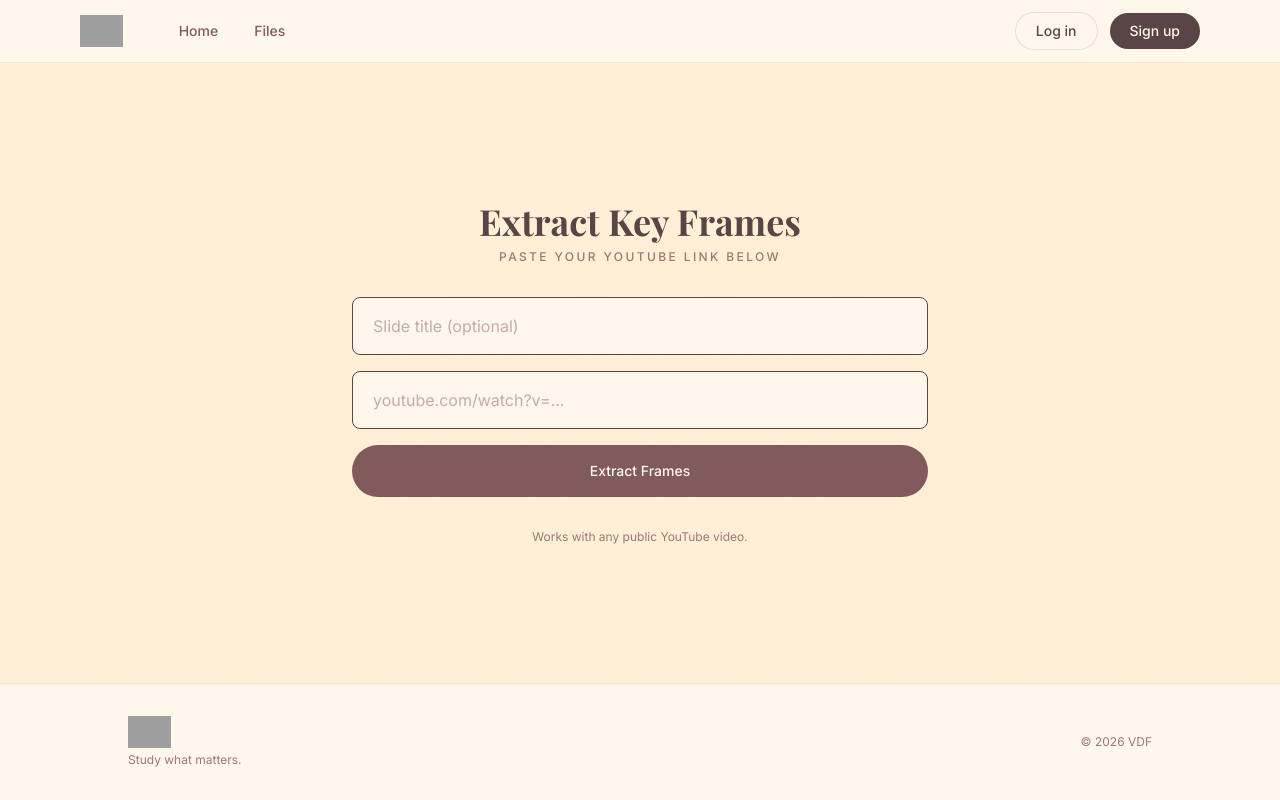
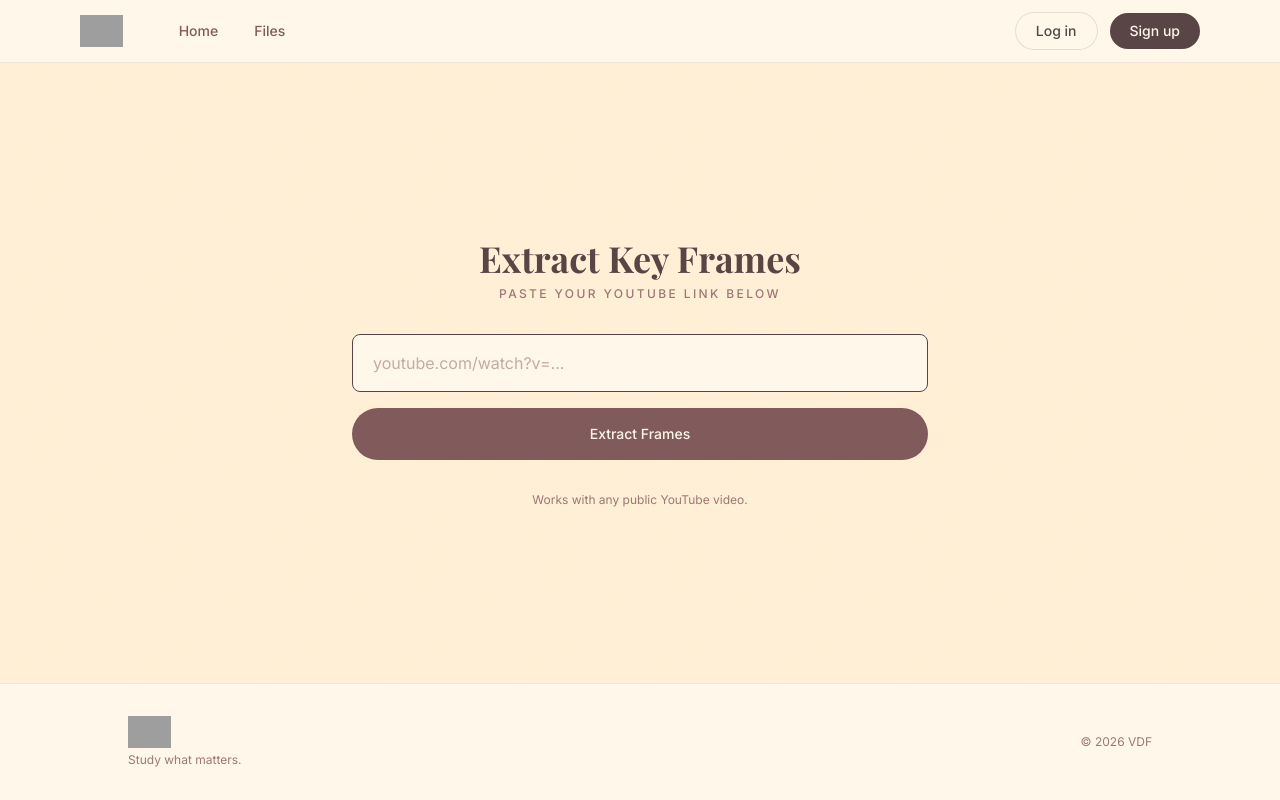
Before and after one commit to crebro/codeyatra_2.0_kirk_it, a Next.js app: page /protected in a window 1280 px wide. Built offline with nearby package versions, Linux system fonts and the light colour scheme; no server answers; grey boxes are pictures that could not be loaded.

Commit message:
chore: remove video title naming section in create page

```diff
--- a/components/vdf-url-input.tsx
+++ b/components/vdf-url-input.tsx
@@ -17,7 +17,6 @@ function isValidYoutubeUrl(url: string): boolean {
 
 export function VDFUrlInput() {
   const [youtubeUrl, setYoutubeUrl] = useState("");
-  const [slideTitle, setSlideTitle] = useState("");
   const [saving, setSaving] = useState(false);
   const [saveMessage, setSaveMessage] = useState("");
   const router = useRouter();
@@ -53,7 +52,6 @@ export function VDFUrlInput() {
         .insert({
           url: youtubeUrl.trim(),
           user_id: user.id,
-          video_title: slideTitle.trim() || null
         }).select().single();
 
       const res = await fetch("/api/protected/begin_compile", {
@@ -69,7 +67,6 @@ export function VDFUrlInput() {
       } else {
         setSaveMessage("URL saved successfully!");
         setYoutubeUrl("");
-        setSlideTitle("");
         // Navigate to files page after successful save
         setTimeout(() => router.push("/protected/files"), 1200);
       }
@@ -95,13 +92,6 @@ export function VDFUrlInput() {
           </div>
 
           <div className="w-full flex flex-col gap-4">
-            <input
-              type="text"
-              value={slideTitle}
-              onChange={(e) => setSlideTitle(e.target.value)}
-              placeholder="Slide title (optional)"
-              className="w-full rounded-lg border-[1.5px] border-[#594545] bg-[#FFF8EA] px-5 py-4 font-sans text-base text-[#594545] placeholder:text-[#9E7676]/60 transition-colors focus:border-[#815B5B] focus:outline-none focus:ring-2 focus:ring-[#815B5B]/20"
-            />
             <input
               type="url"
               value={youtubeUrl}
```
